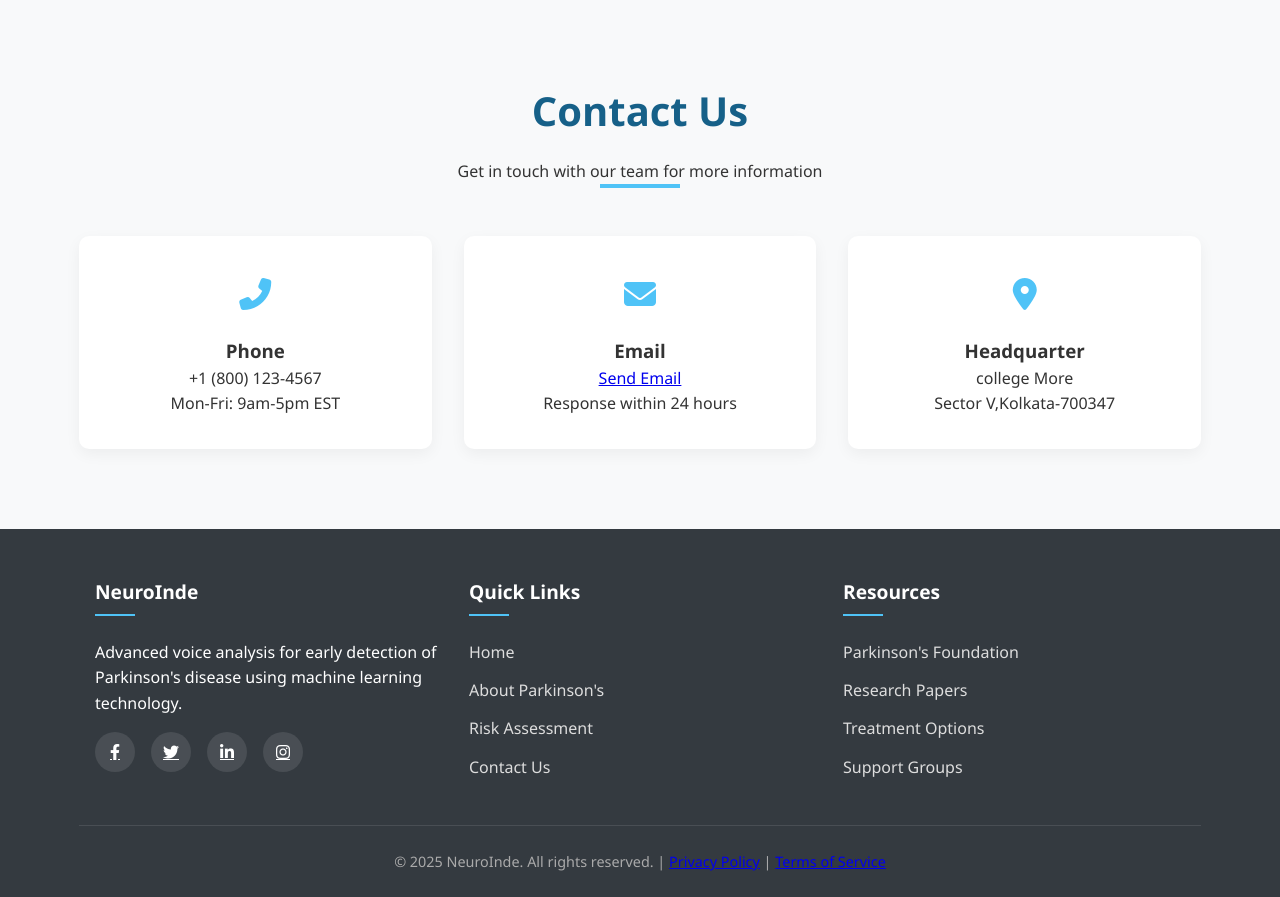
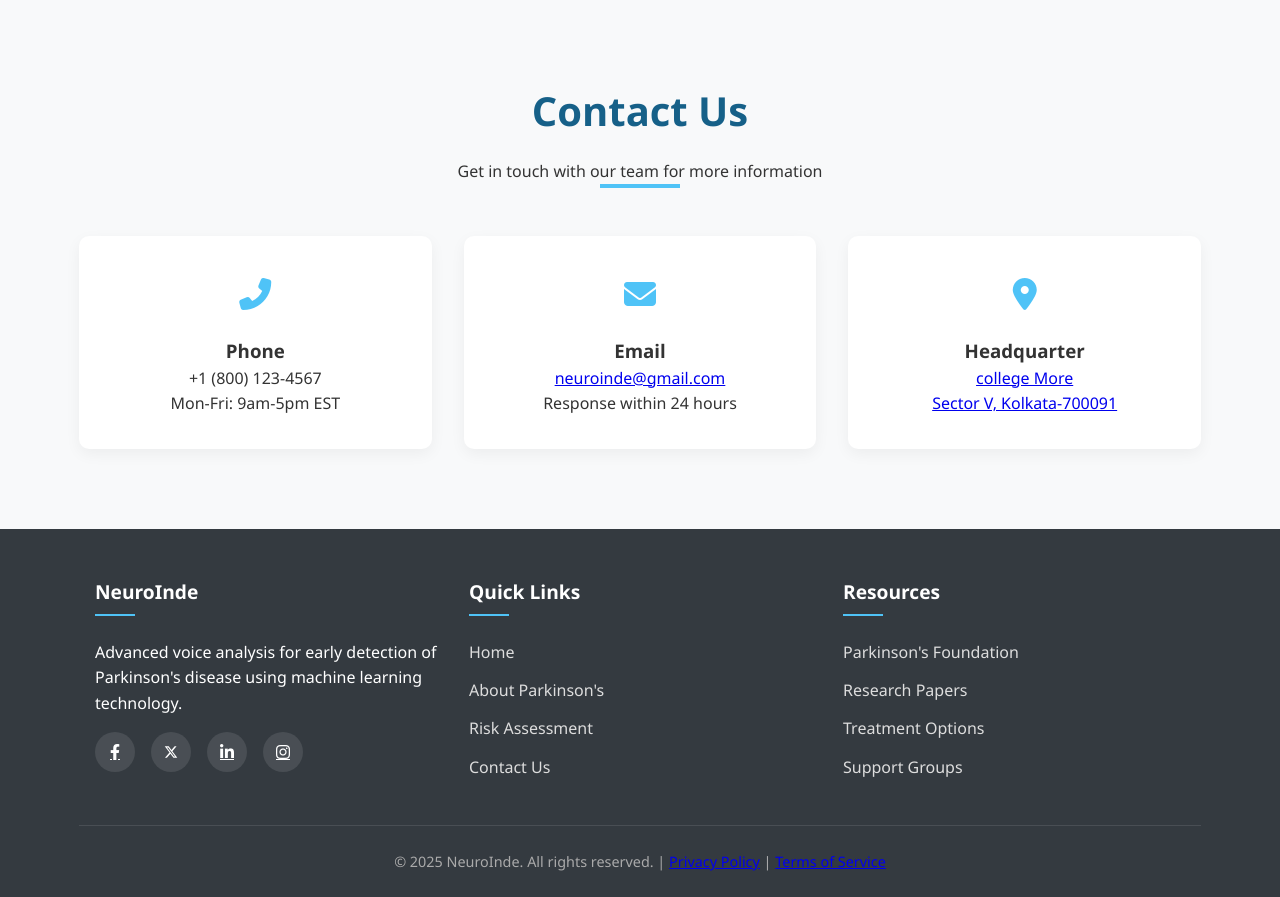
Before and after one commit to Akash-9007/neuroinde, a Flask app: page / in a window 1280 px wide. Shown: the part 2853-3750 px from the top of the page. Run offline with Flask 3, Linux system fonts and the light colour scheme; parts of the project's set-up code (start-up, migrations or seed data) failed here and were passed over.

Commit message:
Update index.html

```diff
--- a/templates/index.html
+++ b/templates/index.html
@@ -642,7 +642,7 @@
                     </div>
                     <h3>Email</h3>
                     <p>
-                        <a href="mailto:neuroinde@gmail.com?subject=Hello Neuroinde&body=I would like to get in touch.">Send Email</a>
+                         <a href="mailto:neuroinde@gmail.com? Hello, Welcome NeuroInde"class="email-link">neuroinde@gmail.com</a>
 
                     </p>
                     <p>Response within 24 hours</p>
@@ -652,8 +652,10 @@
                         <i class="fas fa-map-marker-alt"></i>
                     </div>
                     <h3>Headquarter</h3>
-                    <p>college More</p>
-                    <p>Sector V,Kolkata-700347</p>
+                    <a href="https://www.google.com/maps?q=College+More,+Kolkata+700091" target="_blank" class="map-link">
+                        <p>college More</p>
+                        <p>Sector V, Kolkata-700091</p>
+                      </a>
                 </div>
             </div>
         </div>
@@ -667,7 +669,7 @@
                     <p>Advanced voice analysis for early detection of Parkinson's disease using machine learning technology.</p>
                     <div class="social-links">
                         <a href="https://www.facebook.com/share/18oMxMV8Pk/"><i class="fab fa-facebook-f"></i></a>
-                        <a href="https://x.com/NeuroInde"><i class="fab fa-twitter"></i></a>
+                        <a href="https://x.com/NeuroInde"><svg xmlns="http://www.w3.org/2000/svg" height="14" width="14" viewBox="0 0 512 512"><path fill="#ffffff" d="M389.2 48h70.6L305.6 224.2 487 464H345L233.7 318.6 106.5 464H35.8L200.7 275.5 26.8 48H172.4L272.9 180.9 389.2 48zM364.4 421.8h39.1L151.1 88h-42L364.4 421.8z"/></svg></a>
                         <a href="https://www.linkedin.com/in/neuro-inde-b44309360/"><i class="fab fa-linkedin-in"></i></a>
                         <a href="https://www.instagram.com/neuroinde?igsh=M212ZXc0MnJpZGw1"><i class="fab fa-instagram"></i></a>
                     </div>
```
